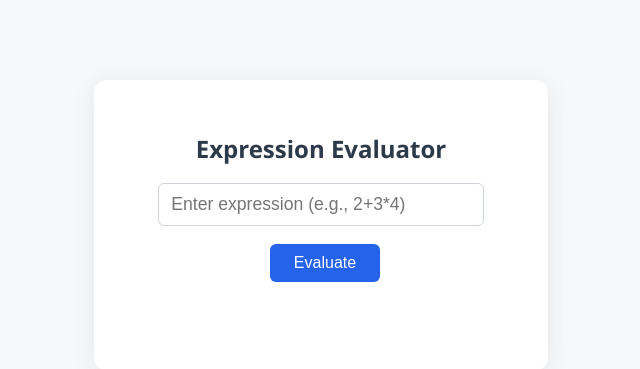
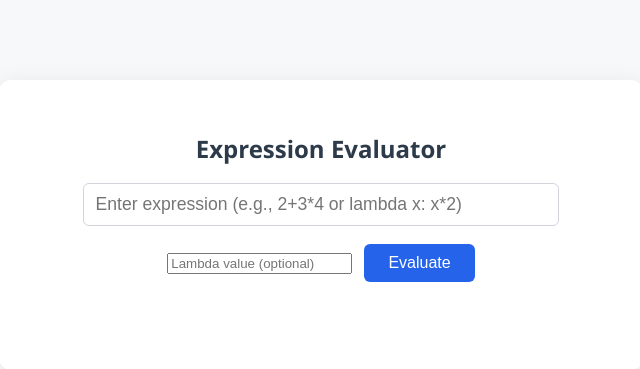
Before and after one commit to Elor-Itz/flask-api, a Flask app: page / in a window 1280 px wide. Shown: the top 369 px of the page, without its empty margins (319-959 px from the left). Run offline with Flask 3, Linux system fonts and the light colour scheme.

Commit message:
Added support for lambda expressions

```diff
--- a/app.py
+++ b/app.py
@@ -1,6 +1,6 @@
 from flask import Flask, request, jsonify, render_template
 from flask_sqlalchemy import SQLAlchemy
-from utils.parser import parser
+from utils.parser import parser, lambda_parser
 from utils.stream import Stream
 import uuid
 import os
@@ -34,10 +34,14 @@
 
 # Function to process expressions in the background
 def process_expression(item):
-    expr, req_id = item
     with app.app_context():
         try:
-            result = parser(expr)
+            if isinstance(item, tuple) and item[0] == 'lambda':
+                _, expr, value, req_id = item
+                result = lambda_parser(expr, value)
+            else:
+                expr, req_id = item
+                result = parser(expr)
             entry = ExpressionResult(id=req_id, result=str(result), error=None)
         except Exception as e:
             entry = ExpressionResult(id=req_id, result=None, error=str(e))
@@ -59,6 +63,16 @@
     expression_stream.add((expr, req_id))
     return jsonify({'request_id': req_id})
 
+@app.route('/evaluate-lambda', methods=['POST'])
+def evaluate_lambda():
+    data = request.get_json()
+    expr = data.get('expression', '')
+    value = data.get('value', 0)  # User supplies a value for the lambda
+    req_id = str(uuid.uuid4())
+    # Add to stream with a tuple indicating lambda
+    expression_stream.add(('lambda', expr, value, req_id))
+    return jsonify({'request_id': req_id})
+
 @app.route('/result/<req_id>', methods=['GET'])
 def get_result(req_id):
     entry = db.session.get(ExpressionResult, req_id)
--- a/templates/index.html
+++ b/templates/index.html
@@ -1,53 +1,81 @@
 <!DOCTYPE html>
 <html lang="en">
   <head>
-    <meta charset="UTF-8">
+    <meta charset="UTF-8" />
     <title>Expression Evaluator</title>
-    <link rel="stylesheet" href="{{ url_for('static', filename='style.css') }}">
+    <link
+      rel="stylesheet"
+      href="{{ url_for('static', filename='style.css') }}"
+    />
   </head>
   <body>
     <div class="container">
       <h2>Expression Evaluator</h2>
-        <input type="text" id="expression" placeholder="Enter expression (e.g., 2+3*4)">
+      <input
+        type="text"
+        id="expression"
+        placeholder="Enter expression (e.g., 2+3*4 or lambda x: x*2)"
+      />
+      <input
+        type="number"
+        id="lambda-value"
+        placeholder="Lambda value (optional)"
+      />
       <button onclick="evaluateExpression()">Evaluate</button>
       <p id="result"></p>
     </div>
     <script>
       function evaluateExpression() {
-            const expr = document.getElementById('expression').value;
-            document.getElementById('result').innerText = "Processing...";
-            fetch('/evaluate', {
-                method: 'POST',
-                headers: { 'Content-Type': 'application/json' },
-                body: JSON.stringify({ expression: expr })
+        const expr = document.getElementById("expression").value;
+        const lambdaValue = document.getElementById("lambda-value").value;
+        document.getElementById("result").innerText = "Processing...";
+
+        let url = "/evaluate";
+        let body = { expression: expr };
+
+        // If input starts with "lambda", use the lambda route
+        if (expr.trim().startsWith("lambda")) {
+          url = "/evaluate-lambda";
+          body.value = lambdaValue ? Number(lambdaValue) : 0;
+        }
+
+        fetch(url, {
+          method: "POST",
+          headers: { "Content-Type": "application/json" },
+          body: JSON.stringify(body),
         })
-            .then(response => response.json())
-            .then(data => {
+          .then((response) => response.json())
+          .then((data) => {
             if (data.request_id) {
               pollResult(data.request_id);
             } else {
-                    document.getElementById('result').innerText = "Error: Invalid response from server.";
+              document.getElementById("result").innerText =
+                "Error: Invalid response from server.";
             }
           });
       }
 
       function pollResult(requestId) {
-            fetch('/result/' + requestId)
-                .then(response => response.json())
-                .then(data => {
-                    if (data.status === 'processing') {
+        fetch("/result/" + requestId)
+          .then((response) => response.json())
+          .then((data) => {
+            if (data.status === "processing") {
               setTimeout(() => pollResult(requestId), 500);
             } else if (data.result !== undefined) {
-                        document.getElementById('result').innerText = "Result: " + data.result;
+              document.getElementById("result").innerText =
+                "Result: " + data.result;
             } else if (data.error !== undefined) {
-                        document.getElementById('result').innerText = "Error: " + data.error;
+              document.getElementById("result").innerText =
+                "Error: " + data.error;
             }
           });
       }
 
       // Allow pressing Enter to evaluate
-        document.getElementById('expression').addEventListener('keydown', function(e) {
-            if (e.key === 'Enter') evaluateExpression();
+      document
+        .getElementById("expression")
+        .addEventListener("keydown", function (e) {
+          if (e.key === "Enter") evaluateExpression();
         });
     </script>
   </body>
```
Also changed, not shown: utils/parser.py (+10 -0 lines). Lines whose indentation alone changed are shown as unchanged.
